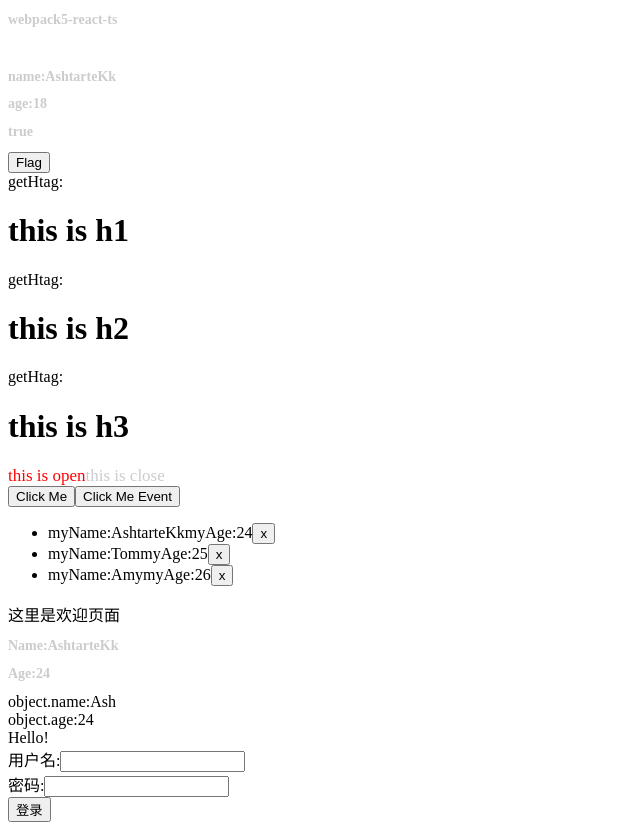
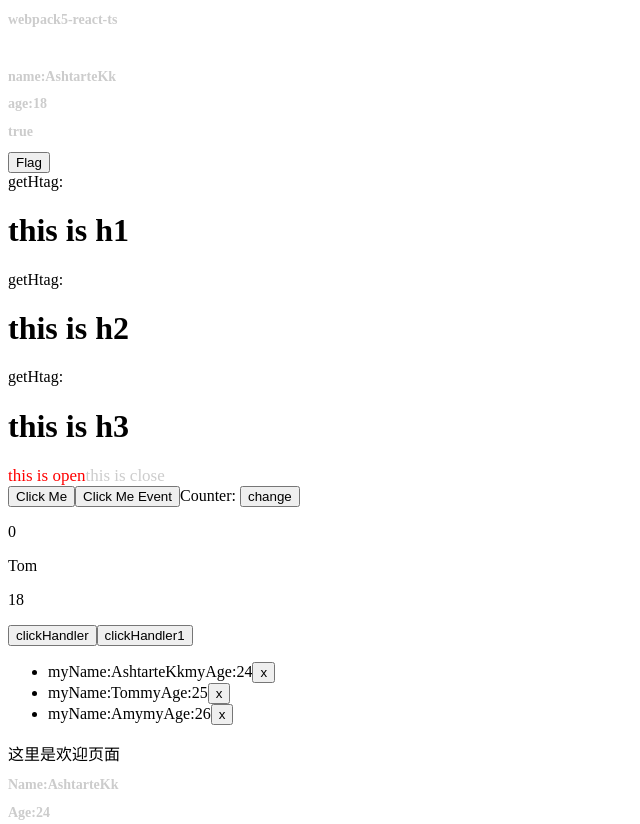
Before and after one commit to Ashtartekk/React-Learn, a React app: page / in a window 1280 px wide. Shown: the top 824 px of the page, without its empty margins (0-640 px from the left). Built offline with nearby package versions, Linux system fonts and the light colour scheme.

Commit message:
setState

```diff
--- a/src/App.tsx
+++ b/src/App.tsx
@@ -113,6 +113,30 @@ const TestComponent = ()=>{
   )
 }
 
+class CComponent extends React.Component {
+  // class Fields
+  clickHandler = (e:any, num:number) => {
+    // 这里的this指向的是正确的当前的组件实例对象
+    // 可以非常方便的通过this关键词拿到组件实例身上的其他属性或者方法
+    console.log(this)
+  }
+
+  clickHandler1 () {
+    // 这里的this 不指向当前的组件实例对象  undefined 存在this丢失问题
+    console.log(this)
+  }
+  render (){
+    return (
+      <div>
+        <button onClick={e=>this.clickHandler(e,123)}>clickHandler</button>
+        <button onClick={this.clickHandler1}>clickHandler1</button>
+      </div>
+    )
+  }
+}
+
+import Counter  from './components/State'
+
 function App() {
   return(
     <div>
@@ -131,6 +155,8 @@ function App() {
         <br />
         <button onClick={utilFn}>Click Me</button>
         <button onClick={utilFnEvent}>Click Me Event</button>
+        Counter: <Counter />
+        <CComponent />
         <TestComponent />
         <Welcome/>
         <Class/>
--- a/src/components/Class.tsx
+++ b/src/components/Class.tsx
@@ -24,7 +24,7 @@ class Class extends PureComponent {
       <h2>Name:{this.name}</h2>
       <h2>Age:{this.age}</h2>
       <div>object.name:{this.obj?.name}</div>
-      <div onClick={handleClick()}>object.age:{this.obj?.age}</div>
+      <div onClick={handleClick}>object.age:{this.obj?.age}</div>
       </>
     )
   }
--- /dev/null
+++ b/src/components/State.tsx
@@ -0,0 +1,40 @@
+import React from 'react'
+
+
+interface stateProps{
+    count:number;
+    name?:string;
+    age?:number;
+    bool?:boolean
+}
+
+class Counter extends React.Component{
+    //初始化状态
+    state:stateProps = {
+        count : 0,
+        name:'Tom',
+        age:18,
+        bool:false
+    }
+    handleAdd = ()=>{
+        this.setState({
+            count:this.state.count+1,
+            name:this.state.name = 'AshtarteKk',
+            age:this.state.age = 24,
+            bool:this.state.bool = true
+        })
+        console.log(this.state.bool)
+    }
+    render (){
+        return (
+            <>
+              <button onClick={this.handleAdd}>change</button>
+              <p>{this.state.count}</p>
+              <p>{this.state.name}</p>
+              <p>{this.state.age}</p>
+            </>
+        )
+    }
+}
+
+export default Counter
```
